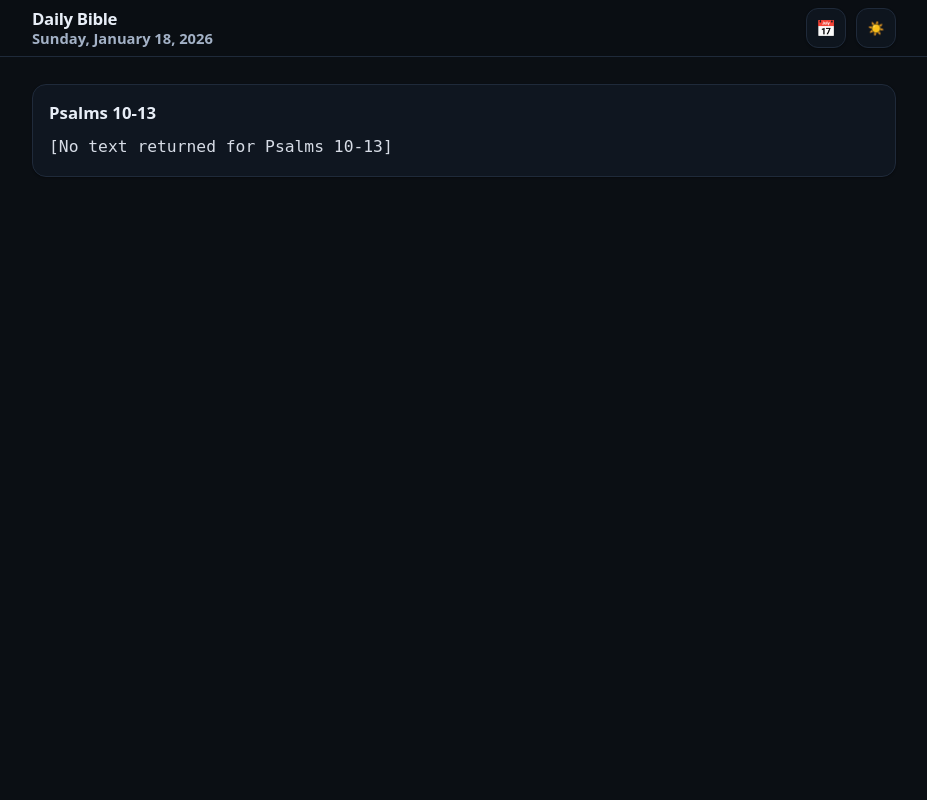
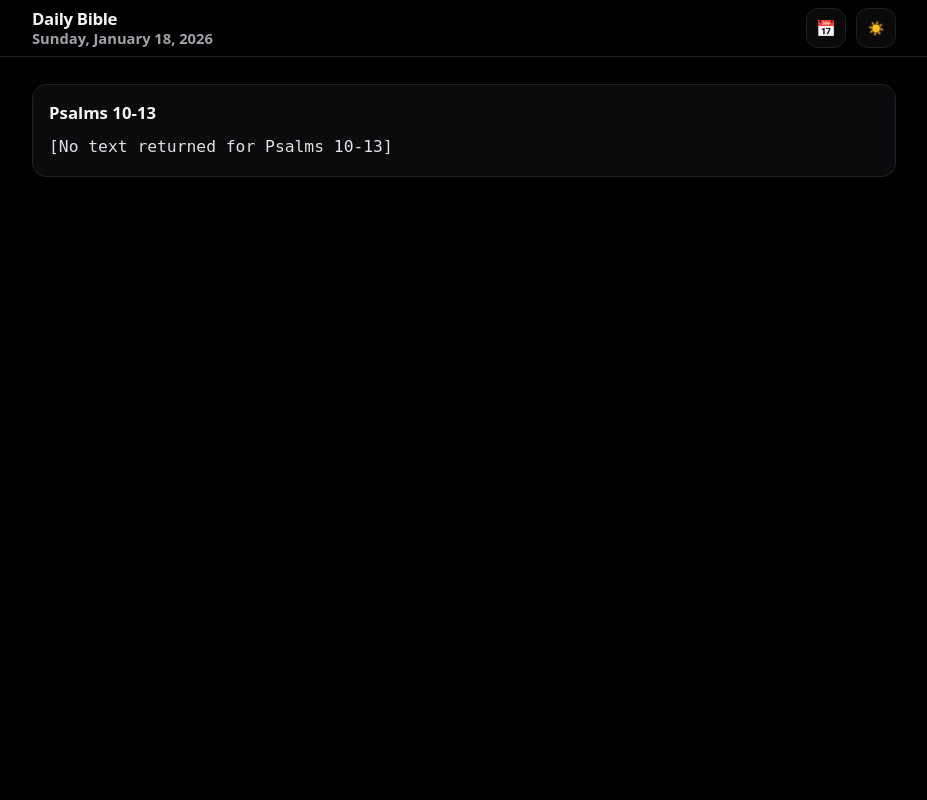
Before and after one commit to SeanSnodgrassPersonal/Daily_Bible_App, a Flask app: page /day/1 in a window 1280 px wide. Shown: the whole page, without its empty margins (176-1103 px from the left). Run offline with Flask 3, Linux system fonts and the light colour scheme; data that the repository does not hold is empty.

Commit message:
Update app.css
Make the Blacks OLED friendly

```diff
--- a/static/app.css
+++ b/static/app.css
@@ -1,15 +1,16 @@
 /* Shared app styles (mobile-first). Default theme: DARK */
 
+/* Default = DARK (OLED-friendly) */
 :root{
-  --bg:#0b0f14;
-  --card:#0f1620;
-  --text:#e8eef7;
-  --muted:#a3b1c6;
-  --border:#1f2a3a;
-  --shadow:0 1px 2px rgba(0,0,0,.35);
+  --bg:#000000;          /* true black for OLED */
+  --card:#0b0b0d;        /* near-black so cards are visible */
+  --text:#f3f4f6;
+  --muted:#a1a1aa;
+  --border:#1f1f24;
+  --shadow:0 1px 2px rgba(0,0,0,.65);
 
+  --header-h: 56px;
   --radius: 12px;
-  --header-h: 56px;
 }
 
 /* Light theme overrides */
@@ -81,9 +82,10 @@
   left: 0;
   right: 0;
   z-index: 60;
-  background: color-mix(in oklab, var(--bg) 88%, transparent);
-  backdrop-filter: blur(10px);
+
+  background: var(--bg);          /* solid black */
   border-bottom: 1px solid var(--border);
+  backdrop-filter:  blur(10px);          /* optional: avoid gray haze on OLED */
 }
 
 .header-inner{
```
